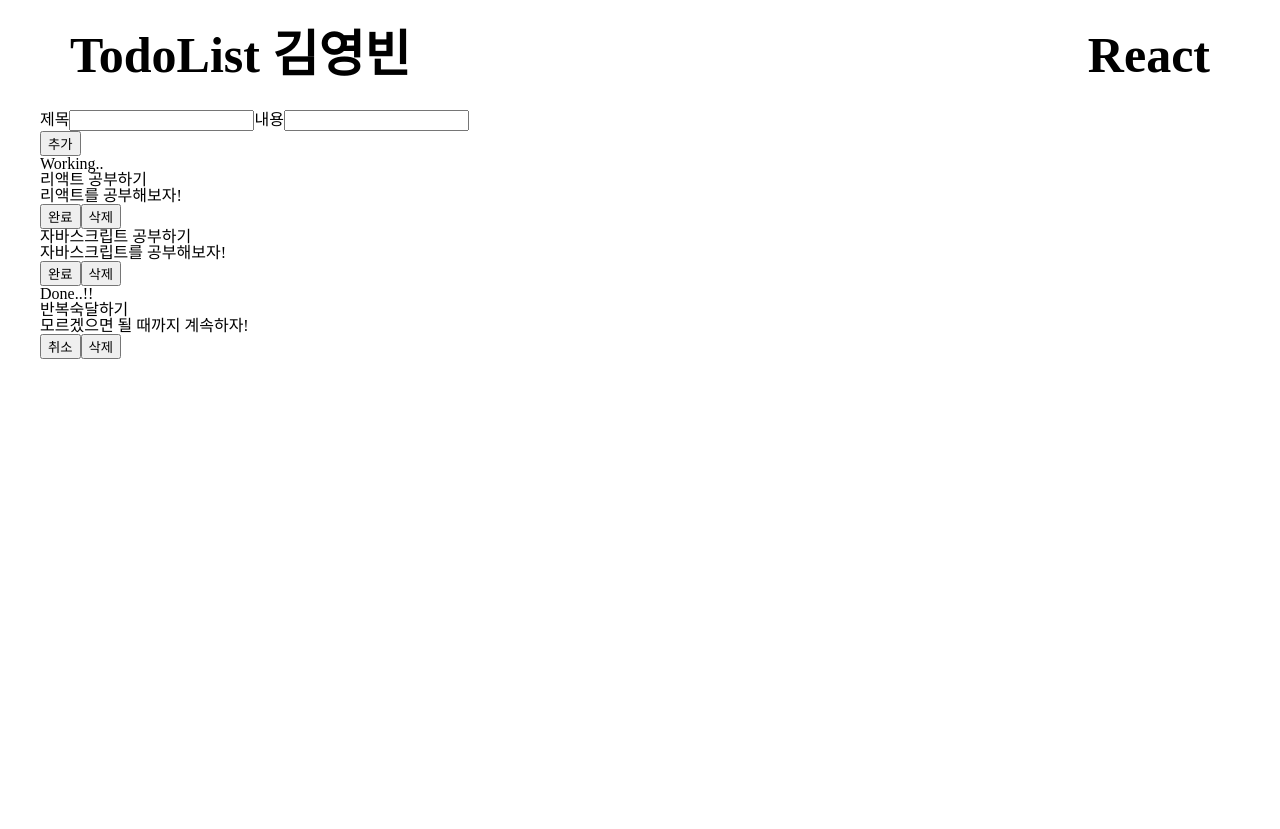
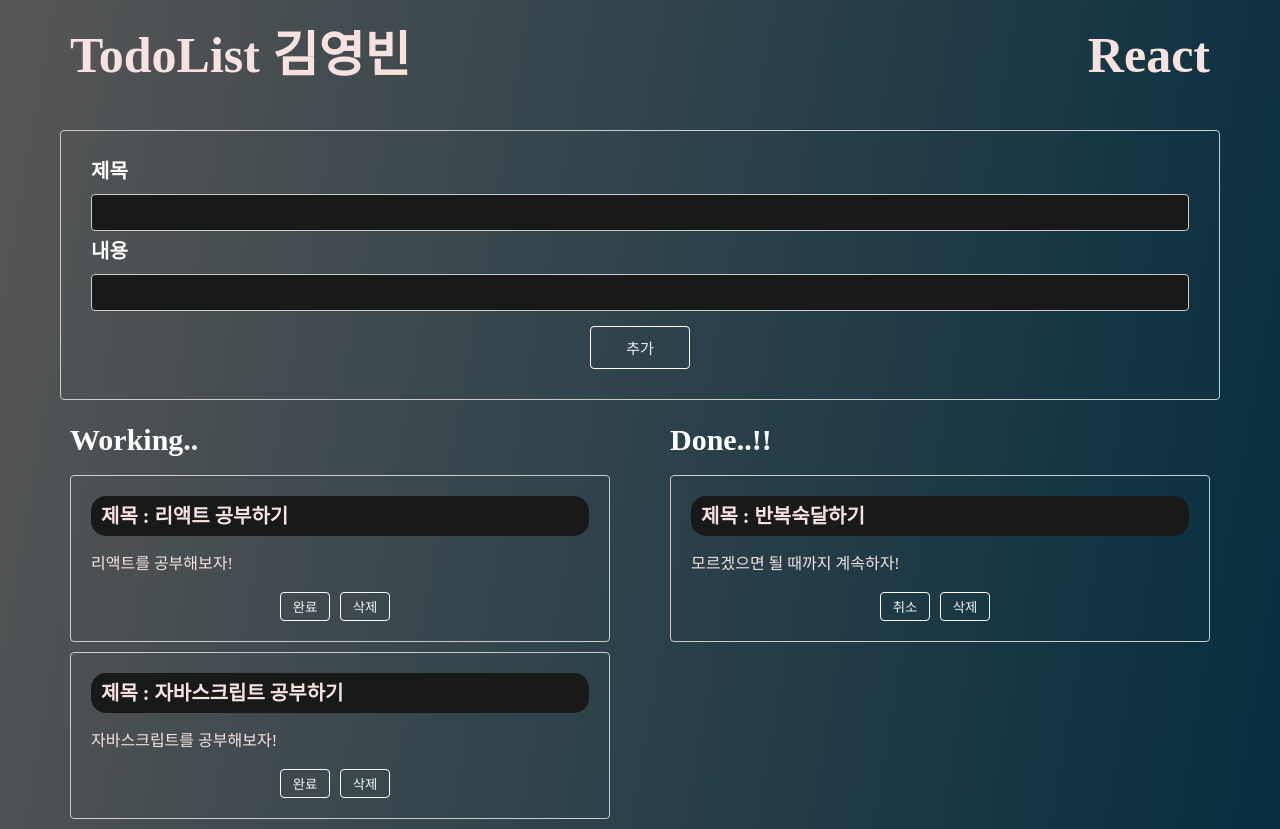
Before and after one commit to dudqls611/todoList, a React (Create React App) app: page / in a window 1280 px wide. Before the commit the page ends 800 px from the top, so only its background shows below. Built offline with nearby package versions, Linux system fonts and the light colour scheme.

Commit message:
css 완성

```diff
--- a/src/App.jsx
+++ b/src/App.jsx
@@ -11,7 +11,7 @@ function App() {
   return (
     <div className="layout">
       <header>
-        <div>TodoList 김영빈</div>
+        <div className="titleName">TodoList 김영빈</div>
         <div>React</div>
       </header>
       <main>
@@ -21,8 +21,14 @@ function App() {
         {/* 할일, 완료한 일이니까 두개 만듦 */}
         {/* true, false, todos를 TodoList로 props보내줌 */}
         {/* setTodos를 TodoList -> Todo로 props 보내줌 props드릴링이라고함*/}
-        <TodoList isActive={true} todos={todos} setTodos={setTodos}></TodoList>
-        <TodoList isActive={false} todos={todos} setTodos={setTodos}></TodoList>
+        <div className="todoListBox">
+          <div className="workingBox">
+            <TodoList isActive={true} todos={todos} setTodos={setTodos}></TodoList>
+          </div>
+          <div className="doneBox">
+            <TodoList isActive={false} todos={todos} setTodos={setTodos}></TodoList>
+          </div>
+        </div>
       </main>
     </div>
   );
--- a/src/components/Input.jsx
+++ b/src/components/Input.jsx
@@ -14,7 +14,7 @@ function Input({ setTodos }) {
       title,
       contents,
       isDone: false,
-      id: uuidv4()
+      id: uuidv4(),
     };
     setTodos((prev) => [...prev, newTodo]); //기존에 있던걸 prev가져와서 ...prev로 찢어주고 거기에 newTodo추가해줌
     setTitle("");
@@ -28,22 +28,19 @@ function Input({ setTodos }) {
   };
 
   return (
-    //form 태그의 onSubmit 이용
+    //form 태그의 onSubmit 이용, 엔터쳐도 됨
     <form onSubmit={handleSubmitClick}>
       {/* 변화가 있을때 useState 감지해서 랜더링 해준다 */}
-      <div className="input-group">
-        <label className="form-label">제목</label>
-        <input value={title} onChange={titleChange}></input>
-        <label className="form-label">내용</label>
-        <input value={contents} onChange={contentsChange}></input>
+      <div className="inputBox">
+        <div className="input-group">
+          <label className="form-label">제목</label>
+          <input value={title} onChange={titleChange}></input>
+          <label className="form-label">내용</label>
+          <input value={contents} onChange={contentsChange}></input>
+          <button>추가</button>
+        </div>
       </div>
-      <button>추가</button>
 
-
-
-      {/* 제목  <input value={title} onChange={titleChange}></input>
-      내용  <input value={contents} onChange={contentsChange}></input>
-      <button>추가</button> */}
     </form>
   );
 }
--- a/src/components/Todo.jsx
+++ b/src/components/Todo.jsx
@@ -1,3 +1,5 @@
+import "../style/Todo.css";
+
 function Todo({ item, isActive, setTodos }) {
   const deleteClick = () => {
     // 바꿔주려면 setTodos가져와야함
@@ -19,11 +21,19 @@ function Todo({ item, isActive, setTodos }) {
   };
 
   return (
-    <div>
-      <h5>{item.title}</h5>
-      <p>{item.contents}</p>
-      <button onClick={switchClick}>{isActive ? "완료" : "취소"}</button>
-      <button onClick={deleteClick}>삭제</button>
+    <div className="listBox">
+      <div className="itemBox">
+        <h5>제목 : {item.title}</h5>
+        <p>{item.contents}</p>
+      </div>
+      <div className="btnBox">
+        <button className="switchBtn" onClick={switchClick}>
+          {isActive ? "완료" : "취소"}
+        </button>
+        <button className="delBtn" onClick={deleteClick}>
+          삭제
+        </button>
+      </div>
     </div>
   );
 }
--- a/src/components/TodoList.jsx
+++ b/src/components/TodoList.jsx
@@ -1,4 +1,5 @@
 import Todo from "./Todo";
+import "../style/TodoList.css";
 
 function TodoList({ todos, isActive, setTodos }) {
   return (
--- a/src/style/App.css
+++ b/src/style/App.css
@@ -1,5 +1,6 @@
 body {
-  background-color: #fff;
+  background-image: linear-gradient(100deg, #575656, #062e3f);
+  color: #fff;
 }
 .layout {
   max-width: 1200px;
@@ -12,4 +13,38 @@ header {
   padding: 30px;
   font-size: 50px;
   font-weight: bold;
+  color: rgb(247, 226, 223);
 }
+.titleName {
+  animation-name: typing;
+  animation-duration: 2s;
+  animation-fill-mode: forwards; /*끝나고 나서 모습 유지하게 해줌*/
+  color: transparent;
+  overflow: hidden;
+  white-space: nowrap;
+  width: 0;
+}
+
+@keyframes typing {
+  from {
+    width: 0;
+  }
+  to {
+    width: 400px;
+    color: rgb(247, 226, 223);
+
+  }
+}
+
+.todoListBox {
+  display: flex;
+}
+.workingBox, .doneBox {
+  width: 45%;
+}
+.workingBox {
+  margin: 0 auto;
+}
+.doneBox {
+  margin: 0 auto;
+}
--- a/src/style/Input.css
+++ b/src/style/Input.css
@@ -0,0 +1,44 @@
+.inputBox {
+  margin: 20px;
+  padding: 30px;
+  border: 1px solid #ccc;
+  border-radius: 4px;
+}
+
+.input-group {
+  display: flex;
+  flex-direction: column;
+  gap: 10px;
+}
+
+.form-label {
+  font-weight: bold;
+  margin-bottom: 3px;
+  font-size: 20px;
+}
+
+.input-group input {
+  padding: 10px;
+  border: 1px solid #ccc;
+  border-radius: 4px;
+  background-color: #181a1a;
+  color: rgb(247, 226, 223);
+}
+
+.input-group button {
+  width: 100px;
+  padding: 10px 20px;
+  border-radius: 4px;
+  cursor: pointer;
+  margin: 0 auto;
+  margin-top: 5px;
+  background-color:rgba(0, 0, 0, 0);
+  border: 1px solid white;
+  color: whitesmoke;
+  font-size: 15px;
+}
+
+.input-group button:hover {
+  background-color:rgba(247, 226, 223, 1);
+  color: black;
+}
--- /dev/null
+++ b/src/style/Todo.css
@@ -0,0 +1,50 @@
+.listBox {
+  margin-bottom: 10px;
+  padding: 20px;
+  border: 1px solid #ccc;
+  border-radius: 4px;
+  justify-content: space-around;
+  color: rgb(247, 226, 223);
+}
+
+.itemBox {
+  margin-bottom: 20px;
+}
+.itemBox h5 {
+  margin-bottom: 20px;
+  font-size: 20px;
+  font-weight: bold;
+  background-color: #181a1a;
+  padding: 10px;
+  border-radius: 15px;
+}
+.btnBox {
+  text-align: center;
+}
+button {
+  width: 50px;
+  padding: 4px 9px;
+  border: none;
+  border-radius: 4px;
+  cursor: pointer;
+  margin-right: 10px;
+}
+
+.switchBtn {
+  background-color: rgba(0, 0, 0, 0);
+  border: 1px solid white;
+  color: whitesmoke;
+}
+.switchBtn:hover {
+  background-color: rgba(247, 226, 223, 1);
+  color: black;
+}
+.delBtn {
+  background-color: rgba(0, 0, 0, 0);
+  border: 1px solid white;
+  color: whitesmoke;
+}
+.delBtn:hover {
+  background-color: rgba(247, 226, 223, 1);
+  color: black;
+}
--- /dev/null
+++ b/src/style/TodoList.css
@@ -0,0 +1,4 @@
+h4 {
+  font-size: 30px;
+  margin: 5px 0 20px;
+}
--- a/src/style/reset.css
+++ b/src/style/reset.css
@@ -4,7 +4,7 @@
 */
 
 html, body, div, span, applet, object, iframe,
-h1, h2, h3, h4, h5, h6, p, blockquote, pre,
+h1, h2, h3, h5, h6, p, blockquote, pre,
 a, abbr, acronym, address, big, cite, code,
 del, dfn, em, img, ins, kbd, q, s, samp,
 small, strike, strong, sub, sup, tt, var,
```
